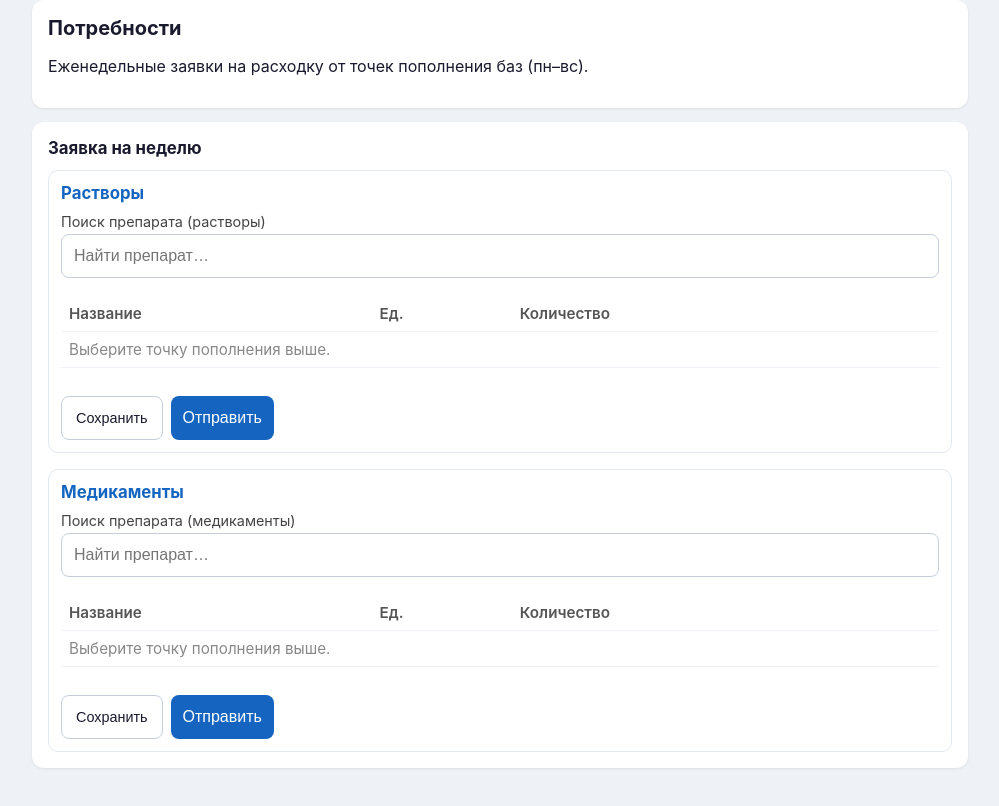
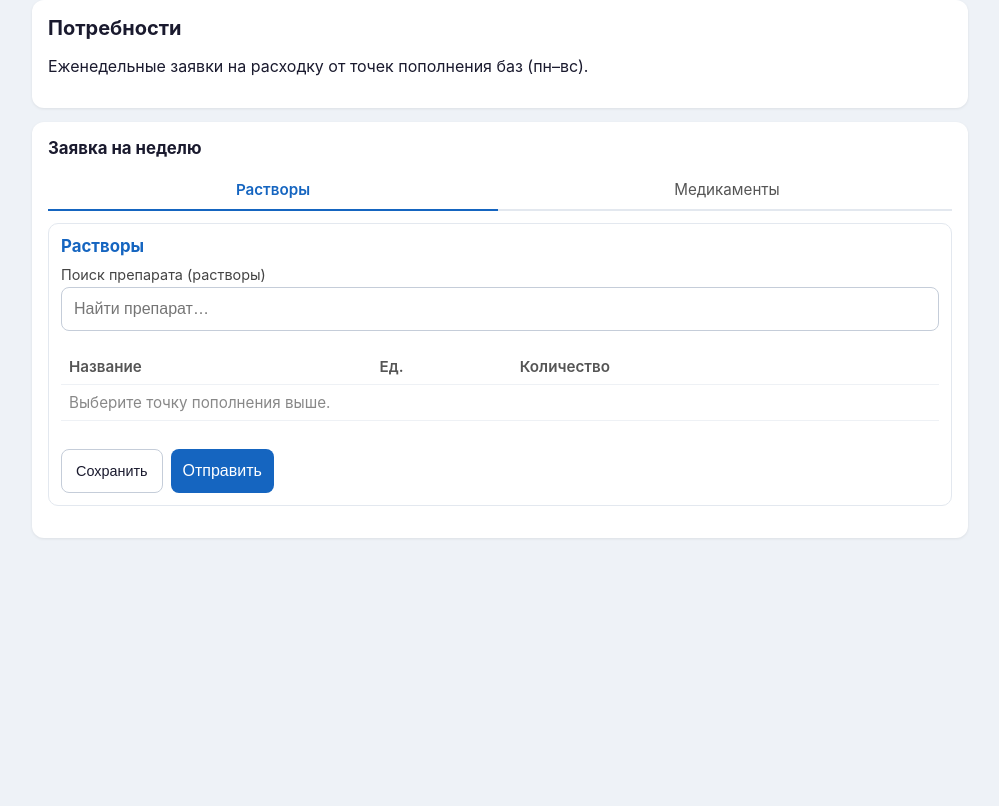
Before and after one commit to Opezdol/docapp, a Python web app: template src/docapp/needs/templates/needs.html in a window 1280 px wide. Shown: the part 52-858 px from the top of the page, without its empty margins (140-1139 px from the left). After the commit the page ends 590 px from the top, so only its background shows below. Run offline with Jinja, Linux system fonts and the light colour scheme; the template is opened without the code that fills it, so the values that code supplies are empty.

Commit message:
feat(needs): вкладки растворы/медикаменты + цветовая индикация точек
- форма сестры: секции на вкладках (растворы/медикаменты)

- сетка точек: цвет по активной вкладке (жёлтый — черновик, зелёный — отправлена) через GET /needs/api/points

- сервис points_for_user: статус точек с точки зрения медсестры (чужой черновик скрыт)

- тесты: 348 → 350

```diff
--- a/src/docapp/needs/templates/needs.html
+++ b/src/docapp/needs/templates/needs.html
@@ -32,6 +32,11 @@
   <div class="card needs-form-card{% if user.role in ('head_nurse', 'head') %} needs-form-hidden{% endif %}" id="needs-form-card">
     <h2>Заявка на неделю <span id="needs-current-point" class="needs-current-point"></span></h2>
     <form id="needs-form" autocomplete="off">
+      <div class="needs-tabs" role="tablist">
+        <button type="button" class="needs-tab needs-tab-active" data-category="solutions" role="tab" aria-selected="true">Растворы</button>
+        <button type="button" class="needs-tab" data-category="medicaments" role="tab" aria-selected="false">Медикаменты</button>
+      </div>
+
       <section class="needs-section" data-category="solutions">
         <h3 class="needs-section-title">Растворы</h3>
         <label class="field">
@@ -59,7 +64,7 @@
         </div>
       </section>
 
-      <section class="needs-section" data-category="medicaments">
+      <section class="needs-section" data-category="medicaments" hidden>
         <h3 class="needs-section-title">Медикаменты</h3>
         <label class="field">
           <span>Поиск препарата (медикаменты)</span>
--- a/src/docapp/web/static/needs.css
+++ b/src/docapp/web/static/needs.css
@@ -242,7 +242,31 @@ table.needs-table {
   margin-top: 4px;
 }
 
-/* ── секции формы (растворы / медикаменты) ──────────────────────── */
+/* ── вкладки раздела и секции формы (растворы / медикаменты) ───── */
+
+.needs-tabs {
+  display: flex;
+  gap: 4px;
+  margin-bottom: 12px;
+  border-bottom: 2px solid #e3e8ef;
+}
+.needs-tab {
+  flex: 1;
+  padding: 10px 12px;
+  border: none;
+  border-bottom: 2px solid transparent;
+  background: transparent;
+  font-family: inherit;
+  font-size: 0.95rem;
+  color: #555;
+  cursor: pointer;
+  margin-bottom: -2px;
+}
+.needs-tab-active {
+  color: #1565c0;
+  font-weight: 600;
+  border-bottom-color: #1565c0;
+}
 
 .needs-section {
   border: 1px solid #e3e8ef;
```
Also changed, not shown: docs/ТЗ-растворы-медикаменты.md (+4 -1 lines), src/docapp/needs/router.py (+18 -0 lines), src/docapp/needs/service.py (+30 -0 lines), src/docapp/web/static/needs.js (+49 -0 lines), tests/test_needs_api.py (+52 -0 lines).
